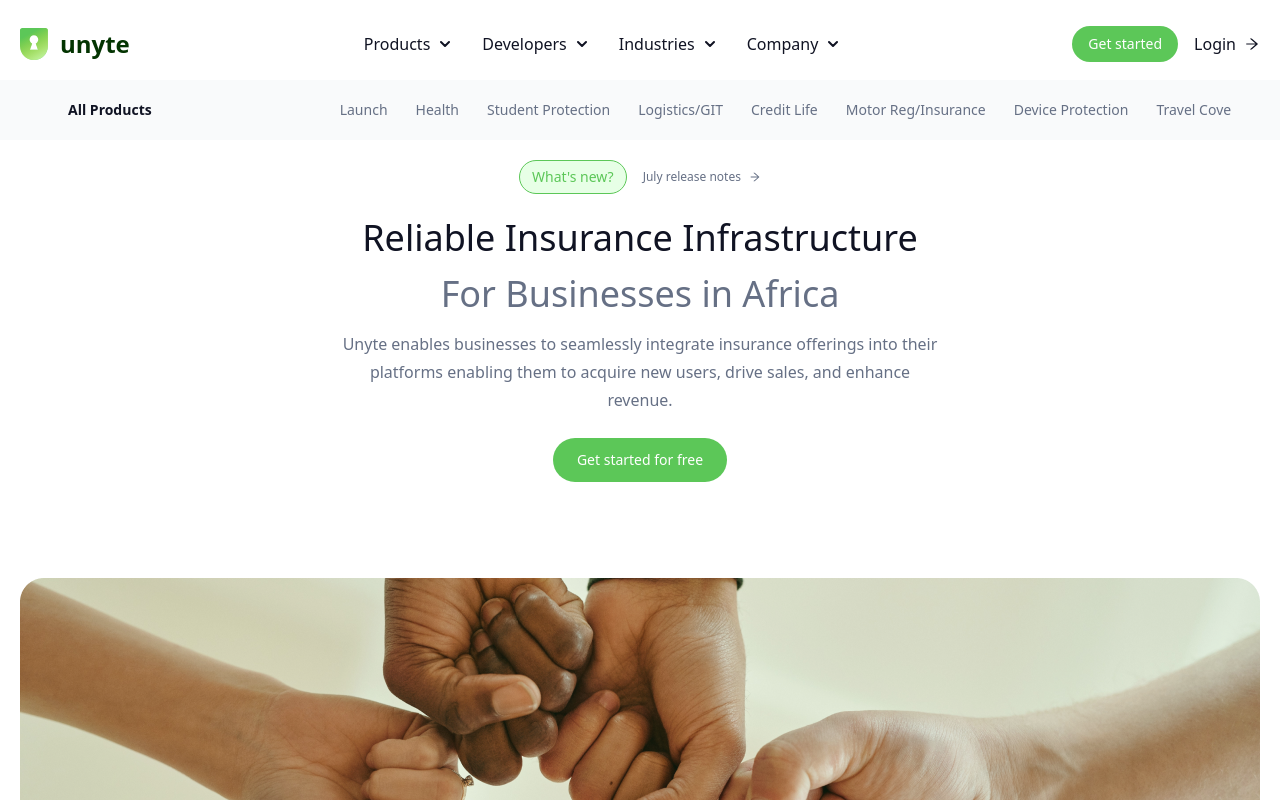
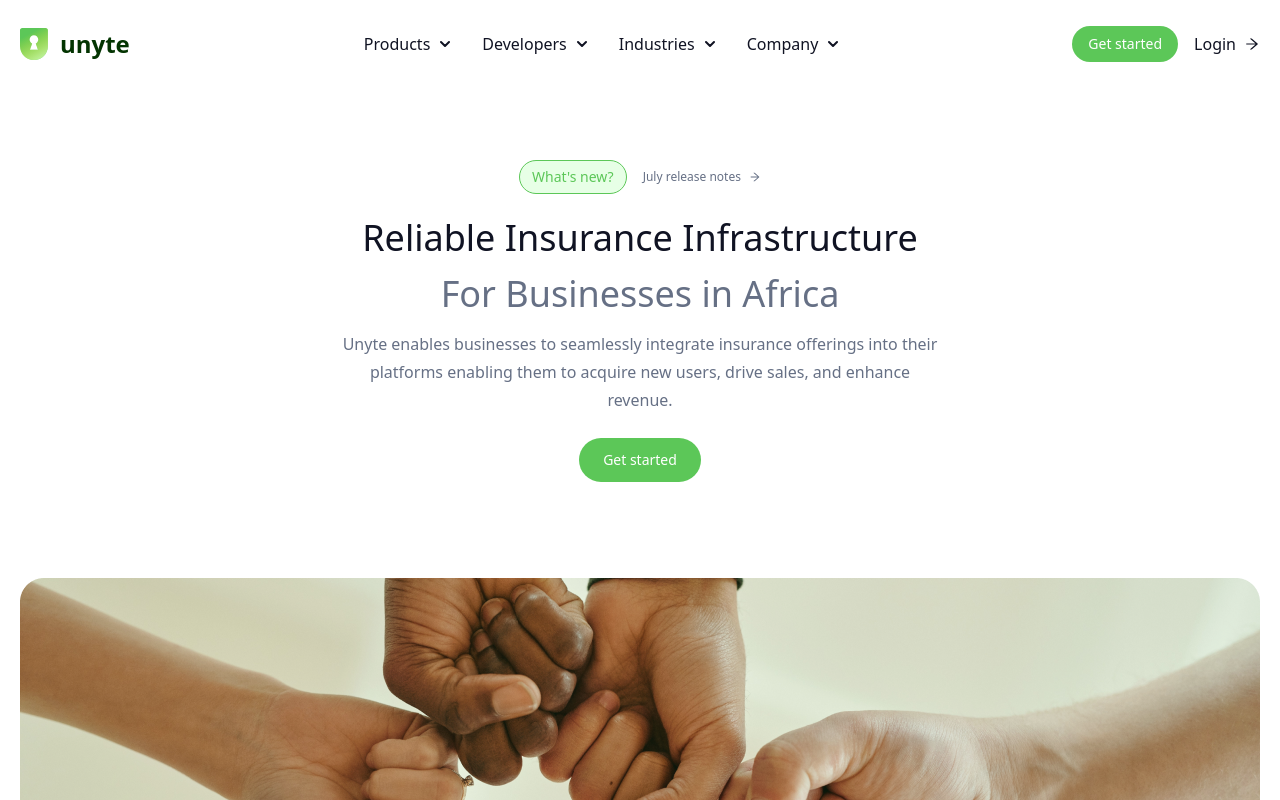
Before and after one commit to DrPrime01/unyteV1, a React (Vite) app: page / in a window 1280 px wide. Shown: the top 800 px of the page. Built offline with nearby package versions, Linux system fonts and the light colour scheme; a small style sheet from the web is missing.

Commit message:
restructured the app, esp. products and industries page

```diff
--- /dev/null
+++ b/src/Data/industries.js
@@ -0,0 +1,22 @@
+export const industryLinks = [
+	{
+		path: "/industries/fintech",
+		label: "Fintech",
+	},
+	{
+		path: "/industries/banks",
+		label: "Health",
+	},
+	{
+		path: "/industries/logisticsCompanies",
+		label: "Logistic Companies",
+	},
+	{
+		path: "/industries/ecommerce",
+		label: "Ecommerce",
+	},
+	{
+		path: "/industries/education",
+		label: "Education",
+	},
+];
--- /dev/null
+++ b/src/Data/products.js
@@ -0,0 +1,78 @@
+export const products = {
+	launch: {
+		name: "Launch",
+		header: "Embed Insurance service into your product",
+		desc: "Unyte simplifies insurtech success. Whether you're a startup or seasoned entrepreneur, our platform streamlines embedding insurance solutions into any product. Create user-friendly apps, drive sales, boost revenue, and more.",
+	},
+	health: {
+		name: "Health",
+		header: "Elevate Healthcare, Safeguard Lives",
+		desc: "Unyte Health caters to healthcare providers and businesses in the healthcare sector. It  allows them to integrate health insurance solutions into their services, offering comprehensive coverage to patients.",
+	},
+	studentProtection: {
+		name: "Student Protection",
+		header: "Protecting Tomorrow's Leaders",
+		desc: "This product is tailored for educational institutions and student-focused businesses. It offers insurance coverage to protect students, providing peace of mind to both students and institutions.",
+	},
+	logisticsGit: {
+		name: "Logistics/GIT",
+		header:
+			"Institutional-grade logistics insurance for your next big delivery",
+		desc: "Discover Unyte Logistics/GIT, our comprehensive insurance solutions tailored to protect and enhance your physical and financial well-being.",
+	},
+	creditLife: {
+		name: "Credit Life",
+		header: "Institutional-Grade Financial Assurance for Your Next Endeavor",
+		desc: "Unyte Credit Life is valuable for financial institutions, particularly those providing credit services. It offers insurance coverage on loans and credit, providing financial security to borrowers and lenders.",
+	},
+	motorRegInsurance: {
+		name: "Motor Reg/Insurance",
+		header: "Drive Peace of Mind, Accelerate Assurance",
+		desc: "This product is crafted for automotive businesses and organizations involved in vehicle-related services. It provides insurance solutions for vehicle owners, including registration and coverage.",
+	},
+	deviceProtection: {
+		name: "Device Protection",
+		header: "Safeguarding Innovation",
+		desc: "Unyte Device Protection offers insurance coverage for electronic gadgets, ensuring protection against damage or loss.",
+	},
+	travelCover: {
+		name: "Travel Cover",
+		header: "Travel with Confidence",
+		desc: "Unyte Travel Cover provides travel insurance solutions for businesses in the travel and hospitality sectors. It enables seamless integration of travel insurance offerings, protecting travelers from various risks such as trip cancellations, medical emergencies, and lost luggage",
+	},
+};
+
+export const productLinks = [
+	{
+		path: "/products/launch",
+		label: "Launch",
+	},
+	{
+		path: "/products/health",
+		label: "Health",
+	},
+	{
+		path: "/products/studentProtection",
+		label: "Student Protection",
+	},
+	{
+		path: "/products/logisticsGit",
+		label: "Logistics/GIT",
+	},
+	{
+		path: "/products/creditLife",
+		label: "Credit Life",
+	},
+	{
+		path: "/products/motorRegInsurance",
+		label: "Motor Reg/Insurance",
+	},
+	{
+		path: "/products/deviceProtection",
+		label: "Device Protection",
+	},
+	{
+		path: "/products/travelCover",
+		label: "Travel Cover",
+	},
+];
--- a/src/SharedLayout.jsx
+++ b/src/SharedLayout.jsx
@@ -3,14 +3,23 @@ import Navbar from "./components/Navbar";
 import Footer from "./components/Footer";
 import CtaComponent from "./components/CtaComponent";
 import NavigationBanner from "./components/NavigationBanner";
+import { productLinks } from "./Data/products";
+import { industryLinks } from "./Data/industries";
 
 function SharedLayout() {
 	const location = useLocation();
 	const isDocumentationPage = location.pathname === "/developers/documentation";
+	const isProductsPage = location.pathname.includes("products");
+	const isIndustriesPage = location.pathname.includes("industries");
 	return (
 		<div className="min-h-screen">
 			<Navbar />
-			<NavigationBanner />
+			{(isProductsPage || isIndustriesPage) &&
+				(isProductsPage ? (
+					<NavigationBanner bannerType="All Products" links={productLinks} />
+				) : (
+					<NavigationBanner bannerType="All Industries" links={industryLinks} />
+				))}
 			<Outlet />
 			{!isDocumentationPage && <CtaComponent />}
 			{!isDocumentationPage && <Footer />}
--- a/src/components/CtaComponent.jsx
+++ b/src/components/CtaComponent.jsx
@@ -28,7 +28,7 @@ function CtaComponent() {
 						type="button"
 						className="text-white bg-[#5CC758] text-base focus:ring-4 w-full md:w-auto focus:outline-none font-medium rounded-3xl md:text-sm px-4 py-3 text-center mr-3 md:mr-0"
 					>
-						Get started for free
+						Get started
 					</button>
 					<a
 						href="#"
--- a/src/components/NavigationBanner.jsx
+++ b/src/components/NavigationBanner.jsx
@@ -1,65 +1,43 @@
-import { NavLink } from "react-router-dom";
+import { useState, useEffect } from "react";
+import { NavLink, useLocation } from "react-router-dom";
+import PropTypes from "prop-types";
 
-function NavigationBanner() {
+function NavigationBanner({ bannerType, links }) {
+	const firstPath = links[0].path;
+	const location = useLocation();
+	const [activePath, setActivePath] = useState(firstPath);
+	useEffect(() => {
+		setActivePath(location.pathname);
+	}, [location]);
 	return (
-		<div className="bg-[#F9FAFB] fixed w-screen top-20 z-50">
-			<div className="max-w-screen-xl flex flex-nowrap items-center py-3 md:px-12 xl:px-5 mx-5 md:mx-12 overflow-x-auto">
+		<div className="bg-[#F9FAFB] fixed w-screen top-[5.5rem] z-40 h-14 flex items-center">
+			<div className="max-w-screen-xl flex flex-nowrap items-center py-2.5 md:px-12 xl:px-5 mx-5 md:mx-12 overflow-x-auto">
 				<p className="text-sm text-[#101323] font-semibold mr-[3.75rem] md:mr-[11.25rem] whitespace-nowrap">
-					All Products
+					{bannerType}
 				</p>
 				<div id="nav-links" className="flex space-x-3 items-center">
-					<NavLink
-						to="/products/launch"
-						className="text-[#667085] text-sm hover:bg-[#5CC758] rounded-[4px] p-2 hover:text-white whitespace-nowrap"
-					>
-						Launch
-					</NavLink>
-					<NavLink
-						to="/products/health"
-						className="text-[#667085] text-sm hover:bg-[#5CC758] rounded-[4px] p-2 hover:text-white whitespace-nowrap"
-					>
-						Health
-					</NavLink>
-					<NavLink
-						to="/products/student-protection"
-						className="text-[#667085] text-sm hover:bg-[#5CC758] rounded-[4px] p-2 hover:text-white whitespace-nowrap"
-					>
-						Student Protection
-					</NavLink>
-					<NavLink
-						to="/products/logistics-git"
-						className="text-[#667085] text-sm hover:bg-[#5CC758] rounded-[4px] p-2 hover:text-white whitespace-nowrap"
-					>
-						Logistics/GIT
-					</NavLink>
-					<NavLink
-						to="/products/credit-life"
-						className="text-[#667085] text-sm hover:bg-[#5CC758] rounded-[4px] p-2 hover:text-white whitespace-nowrap"
-					>
-						Credit Life
-					</NavLink>
-					<NavLink
-						to="/products/motor-reg-insurance"
-						className="text-[#667085] text-sm hover:bg-[#5CC758] rounded-[4px] p-2 hover:text-white whitespace-nowrap"
-					>
-						Motor Reg/Insurance
-					</NavLink>
-					<NavLink
-						to="/products/device-protection"
-						className="text-[#667085] text-sm hover:bg-[#5CC758] rounded-[4px] p-2 hover:text-white whitespace-nowrap"
-					>
-						Device Protection
-					</NavLink>
-					<NavLink
-						to="/products/travel-cover"
-						className="text-[#667085] text-sm hover:bg-[#5CC758] rounded-[4px] p-2 hover:text-white whitespace-nowrap"
-					>
-						Travel Cover
-					</NavLink>
+					{links.map((link) => {
+						return (
+							<NavLink
+								key={link.label}
+								to={link.path}
+								className={`text-[#667085] ${
+									activePath === link.path ? "bg-[#5CC758] text-white" : ""
+								} text-sm hover:bg-gray-400 rounded-[4px] p-2 hover:text-white whitespace-nowrap`}
+							>
+								{link.label}
+							</NavLink>
+						);
+					})}
 				</div>
 			</div>
 		</div>
 	);
 }
 
+NavigationBanner.propTypes = {
+	bannerType: PropTypes.string,
+	links: PropTypes.arrayOf(PropTypes.object).isRequired,
+};
+
 export default NavigationBanner;
--- a/src/pages/Company/About.jsx
+++ b/src/pages/Company/About.jsx
@@ -61,7 +61,7 @@ function About() {
 						</div>
 					</div>
 				</div>
-				<div className="flex flex-col md:flex-row justify-between space-y-5 md:space-y-0 md:space-x-5 mb-16 md:mb-20">
+				{/*<div className="flex flex-col md:flex-row justify-between space-y-5 md:space-y-0 md:space-x-5 mb-16 md:mb-20">
 					<div className="py-5 text-center rounded-2xl bg-[#F9FAFB] flex-1">
 						<p className="mb-4 text-[#101323] text-xl font-semibold">95%</p>
 						<p className="mb-2 text-[#101323] text-base font-semibold">
@@ -89,7 +89,7 @@ function About() {
 							Our partners have reported an avg of 500% ROI.
 						</p>
 					</div>
-				</div>
+	</div>*/}
 			</section>
 			<section
 				id="founders"
--- a/src/pages/Home.jsx
+++ b/src/pages/Home.jsx
@@ -104,19 +104,19 @@ function Home() {
 		{
 			id: 1,
 			classes:
-				"h-[16rem] w-[15.55rem] md:w-[27rem] bg-[#F2F4F7] absolute rounded-2xl -top-12 md:-top-60 z-10 shadow",
+				"h-[24rem] md:h-[16rem] w-[15.55rem] md:w-[27rem] bg-[#F2F4F7] absolute rounded-2xl -top-16 md:-top-60 z-10 shadow",
 			content: cardContents[0],
 		},
 		{
 			id: 2,
 			classes:
-				"h-[19rem] w-[18.15rem] md:w-[30rem] bg-[#F2F4F7] absolute rounded-2xl -top-6 md:-top-[13.5rem] z-20 shadow",
+				"h-[26rem] md:h-[19rem] w-[18.15rem] md:w-[30rem] bg-[#F2F4F7] absolute rounded-2xl -top-12 md:-top-[13.5rem] z-20 shadow",
 			content: cardContents[1],
 		},
 		{
 			id: 3,
 			classes:
-				"h-[24rem] w-[21.75rem] md:w-[33rem] bg-[#E6FFF3B2] absolute rounded-2xl z-30 shadow p-5 md:p-10 pb-0",
+				"h-[28rem] md:h-[24rem] w-[21.75rem] md:w-[33rem] bg-[#E6FFF3B2] absolute rounded-2xl z-30 shadow p-5 md:p-10 pb-0",
 			content: cardContents[2],
 		},
 	]);
@@ -172,7 +172,7 @@ function Home() {
 							type="button"
 							className="text-white bg-[#5CC758] focus:ring-4 focus:outline-none font-medium rounded-3xl text-sm px-6 py-3 text-center mr-3 md:mr-0"
 						>
-							Get started for free
+							Get started
 						</button>
 					</div>
 				</div>
@@ -489,7 +489,7 @@ function Home() {
 									type="button"
 									className="text-white bg-[#5CC758] focus:ring-4 focus:outline-none font-medium rounded-3xl px-4 py-2 text-center mr-3 md:mr-0"
 								>
-									Get started for free
+									Get started
 								</button>
 								<a
 									href="#"
@@ -551,7 +551,7 @@ function Home() {
 								type="button"
 								className="text-white w-full bg-[#5CC758] focus:ring-4 focus:outline-none font-medium rounded-3xl px-6 py-3 text-center mr-3 md:mr-0"
 							>
-								Get started for free
+								Get started
 							</button>
 							<div className="text-center">
 								<a
@@ -767,7 +767,7 @@ function Home() {
 									<div
 										className={
 											card.classes ===
-											"h-[24rem] w-[21.75rem] md:w-[33rem] bg-[#E6FFF3B2] absolute rounded-2xl z-30 shadow p-5 md:p-10 pb-0"
+											"h-[28rem] md:h-[24rem] w-[21.75rem] md:w-[33rem] bg-[#E6FFF3B2] absolute rounded-2xl z-30 shadow p-5 md:p-10 pb-0"
 												? "opacity-100 transition-opacity duration-500 delay-150"
 												: "opacity-0 transition-opacity duration-500 delay-150"
 										}
@@ -777,7 +777,7 @@ function Home() {
 											alt="Logo"
 											className="h-6 mb-4"
 										/>
-										<div className="bg-white p-5 text-center rounded-t-3xl border pb-0">
+										<div className="bg-white p-5 text-center rounded-t-3xl border pb-0 h-[24.3rem] md:h-[19rem]">
 											<h4 className="text-xl font-semibold mb-6">
 												{currentLargestCardContent.headline}
 											</h4>
--- a/src/pages/Products/components/Coverage.jsx
+++ b/src/pages/Products/components/Coverage.jsx
@@ -59,10 +59,10 @@ function Coverage() {
 					<img src={WalletIcon} alt="wallet icon" className="mb-4 md:mb-6" />
 					<div className="text-center px-[1.375rem]">
 						<p className="mb-[5.6px] md:mb-2 font-bold text-[#101323] text-xl md:text-[26px]">
-							$1 Million
+							Hospital cash
 						</p>
 						<p className="md:leading-7 md:text-[15px] md:font-medium text-sm text-[#98A2B3]">
-							Coverage for major medical expenses
+							Cash to ease medical expenses
 						</p>
 					</div>
 				</div>
```
Also changed, not shown: src/App.jsx (+9 -2 lines), src/components/Navbar.jsx (+114 -72 lines), src/pages/Products/Products.jsx (renamed from src/pages/Products/Health.jsx, +12 -10 lines).
